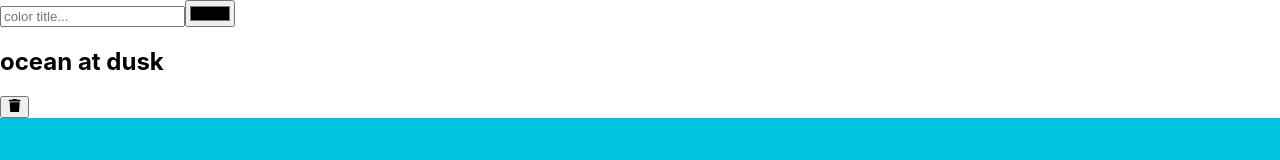
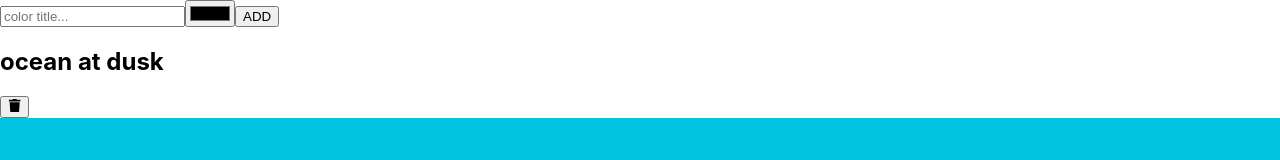
Before and after one commit to kontsuyo/sample-color-app, a React (Create React App) app: page / in a window 1280 px wide. Shown: the top 160 px of the page. Built offline with nearby package versions, Linux system fonts and the light colour scheme.

Commit message:
ADDボタンの追加

```diff
--- a/src/AddColorForm.js
+++ b/src/AddColorForm.js
@@ -20,6 +20,7 @@ export default function AddColorForm({ onNewColor = (f) => f }) {
         required //必須入力欄
       />
       <input {...colorProps} type="color" required />
+      <button>ADD</button>
     </form>
   );
 }
```
